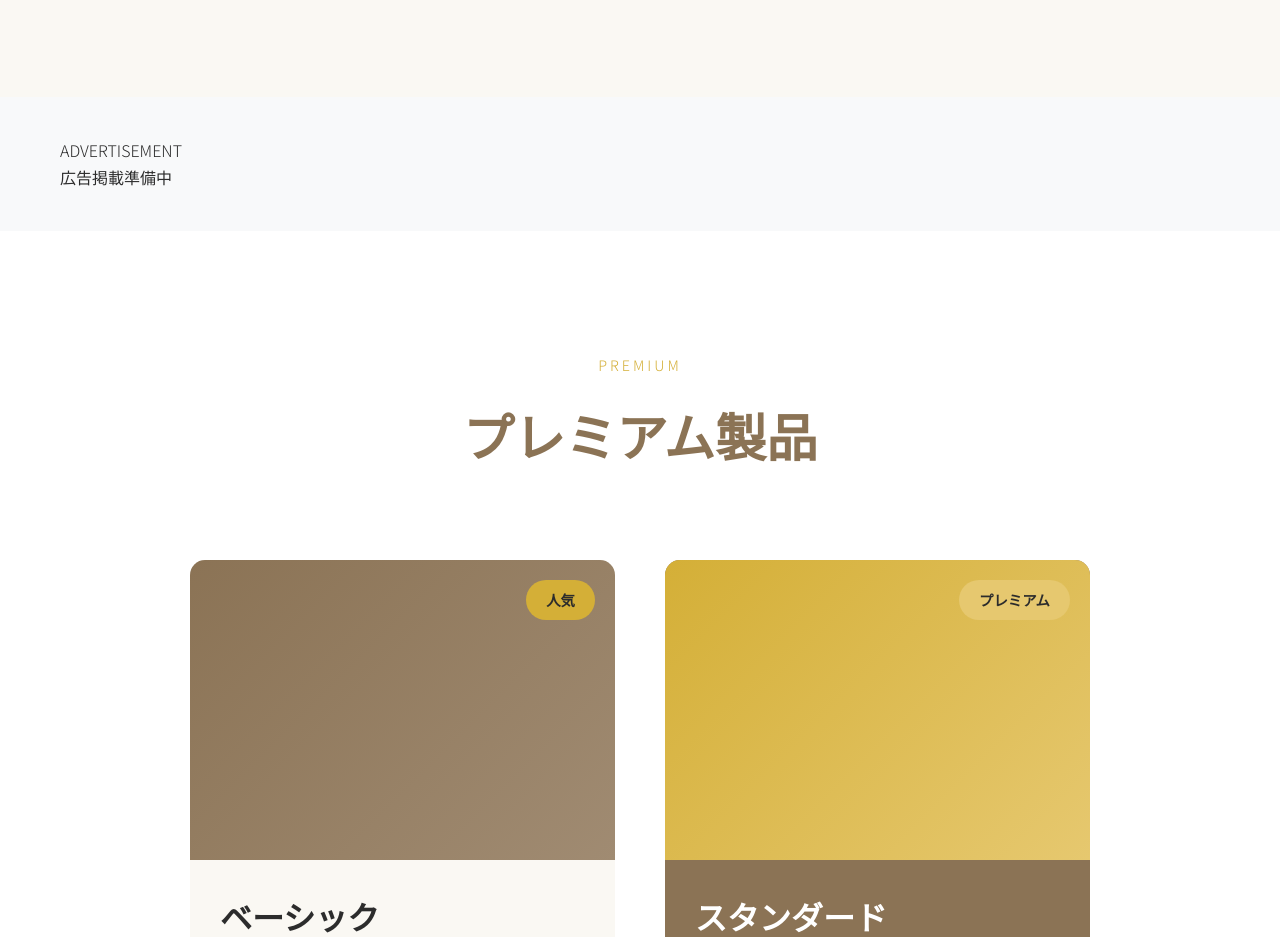
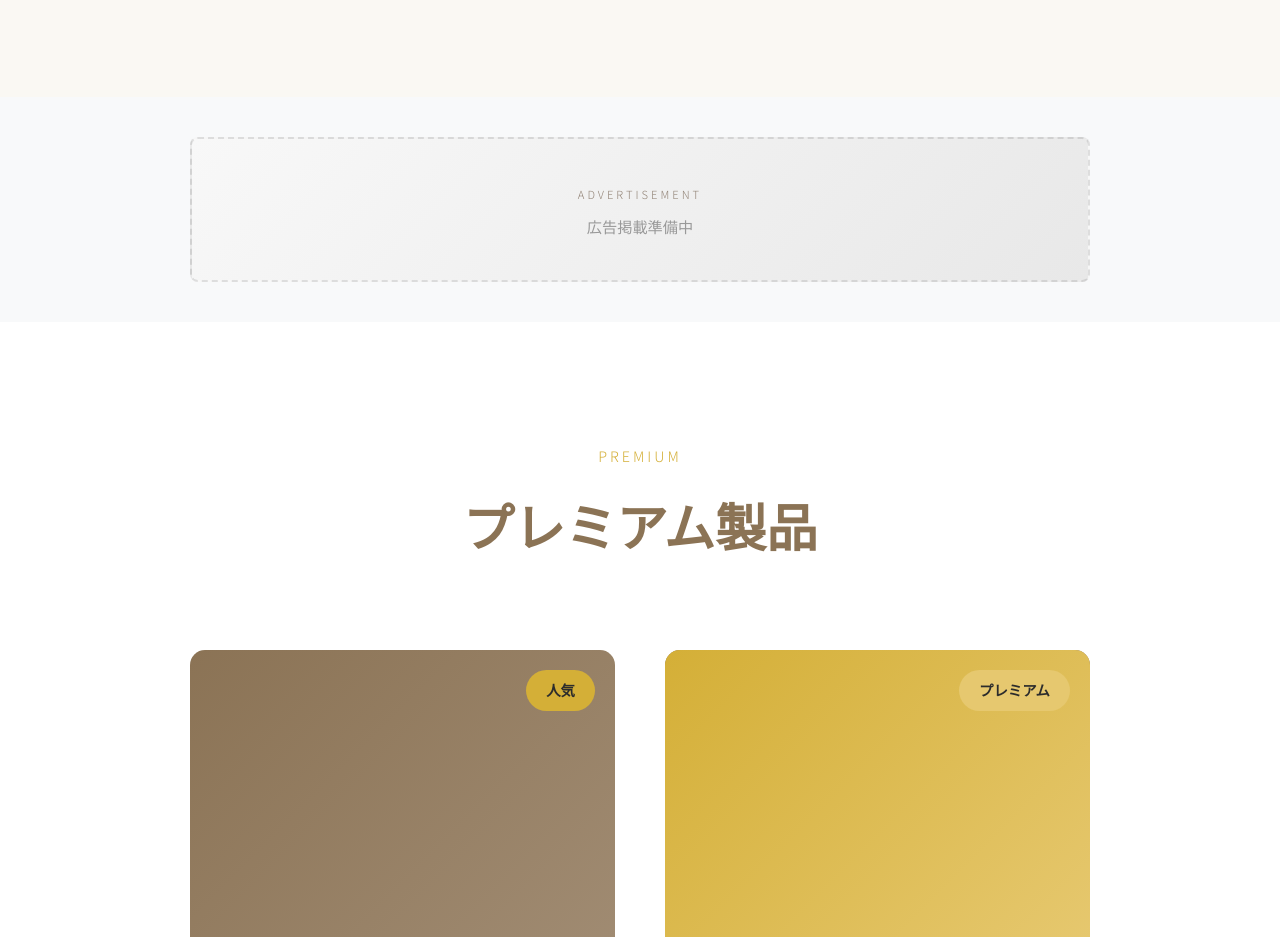
Before and after one commit to capilusofficial-pixel/capilus-website, a plain HTML site: page index.html in a window 1280 px wide. Shown: the part 2780-3717 px from the top of the page. Drawn offline with nearby package versions, Linux system fonts and the light colour scheme.

Commit message:
Update styles.css

```diff
--- a/styles.css
+++ b/styles.css
@@ -189,3 +189,46 @@ body { font-family: 'Noto Sans JP', sans-serif; color: var(--text-dark); backgro
         max-width: 320px !important;
     }
 }
+/* AdSense承認待ち表示 */
+.ad-pending {
+    background: linear-gradient(135deg, #f8f8f8 0%, #e8e8e8 100%);
+    padding: 40px;
+    border-radius: 8px;
+    text-align: center;
+    max-width: 900px;
+    margin: 0 auto;
+    border: 2px dashed rgba(0, 0, 0, 0.1);
+}
+
+.ad-pending-content {
+    color: #666;
+}
+
+.ad-pending .ad-label {
+    display: inline-block;
+    color: var(--primary-dark);
+    font-size: 0.7rem;
+    letter-spacing: 3px;
+    text-transform: uppercase;
+    margin-bottom: 10px;
+    opacity: 0.7;
+}
+
+.ad-pending .ad-message {
+    font-size: 0.95rem;
+    color: #999;
+    margin: 0;
+}
+
+/* Google AdSense枠 */
+.google-adsense {
+    max-width: 900px;
+    margin: 0 auto;
+    min-height: 250px;
+}
+
+@media (max-width: 768px) {
+    .ad-pending {
+        padding: 30px 20px;
+    }
+}し
```
